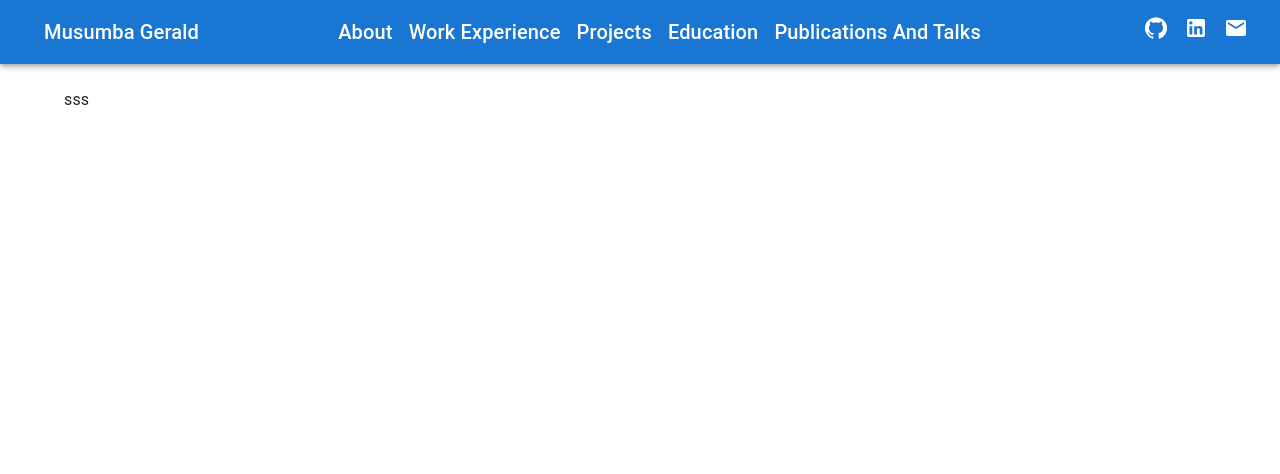
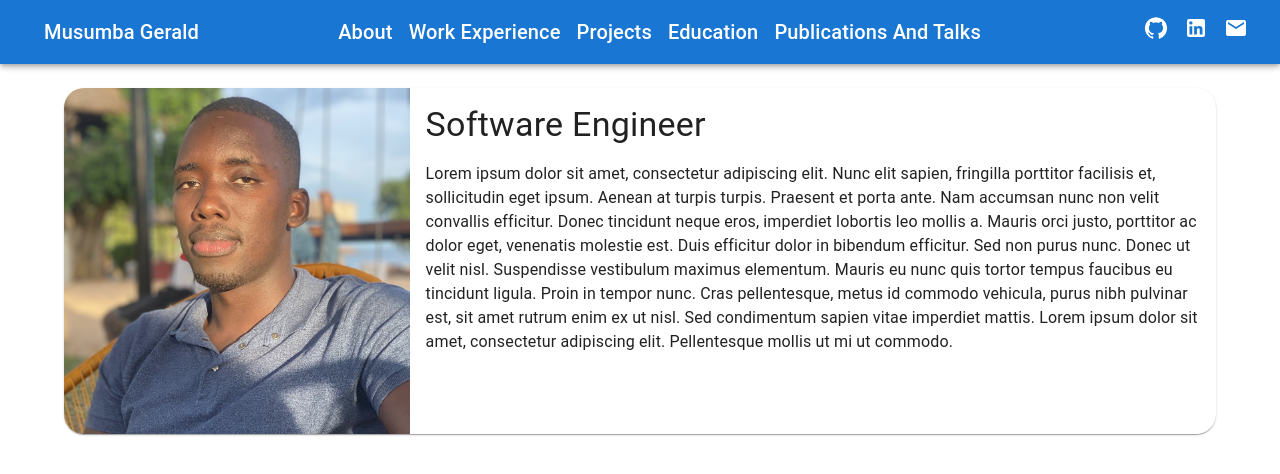
Before and after one commit to musumba-michael/musumba-gerald.com, a React (Create React App) app: page / in a window 1280 px wide. Shown: the top 474 px of the page. Built offline with nearby package versions, Linux system fonts and the light colour scheme.

Commit message:
Create About Section Card

```diff
--- a/src/About/About.tsx
+++ b/src/About/About.tsx
@@ -1,6 +1,44 @@
-import { Box } from "@mui/material";
+import { Box, Card, CardContent, CardMedia, Typography } from "@mui/material";
 import { FC } from "react";
-
+import logo from "../images/profile_photo.png";
 export const About: FC = () => {
-  return <Box id="about">sss</Box>;
+  return (
+    <Card
+      id="about"
+      sx={{
+        display: "flex",
+        flexDirection: { md: "row", xs: "column" },
+        borderRadius: 5,
+      }}
+    >
+      <CardMedia
+        component="img"
+        image={logo}
+        alt="profile photo"
+        sx={{
+          height: { xs: "40%", md: "100%" },
+          width: { md: "30%" },
+        }}
+      />
+      <CardContent>
+        <Typography variant="h4">Software Engineer</Typography>
+        <Box height={(theme) => theme.spacing(2)} />
+        <Typography>
+          Lorem ipsum dolor sit amet, consectetur adipiscing elit. Nunc elit
+          sapien, fringilla porttitor facilisis et, sollicitudin eget ipsum.
+          Aenean at turpis turpis. Praesent et porta ante. Nam accumsan nunc non
+          velit convallis efficitur. Donec tincidunt neque eros, imperdiet
+          lobortis leo mollis a. Mauris orci justo, porttitor ac dolor eget,
+          venenatis molestie est. Duis efficitur dolor in bibendum efficitur.
+          Sed non purus nunc. Donec ut velit nisl. Suspendisse vestibulum
+          maximus elementum. Mauris eu nunc quis tortor tempus faucibus eu
+          tincidunt ligula. Proin in tempor nunc. Cras pellentesque, metus id
+          commodo vehicula, purus nibh pulvinar est, sit amet rutrum enim ex ut
+          nisl. Sed condimentum sapien vitae imperdiet mattis. Lorem ipsum dolor
+          sit amet, consectetur adipiscing elit. Pellentesque mollis ut mi ut
+          commodo.
+        </Typography>
+      </CardContent>
+    </Card>
+  );
 };
```
Also changed, not shown: src/images/profile_photo.png (added).
